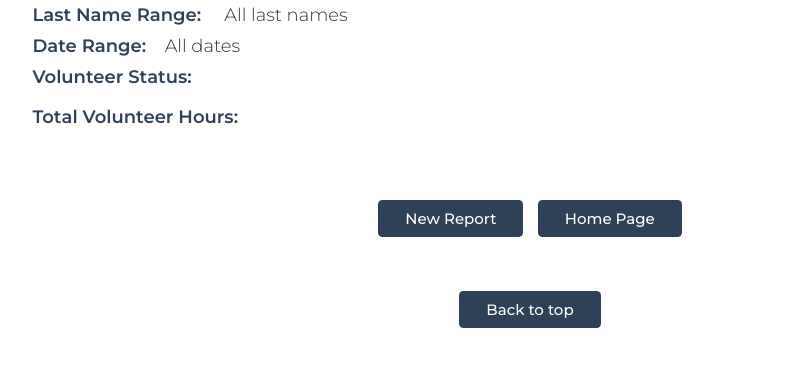
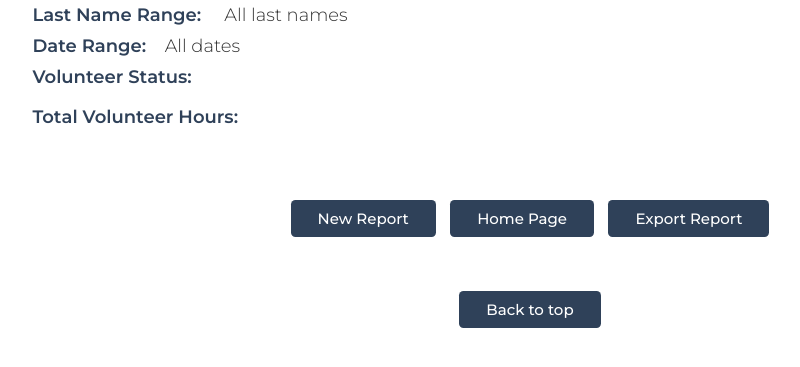
Before and after one commit to AlexKeehan/Empowerhouse, a PHP site: page /Empowerhouse/reportsPage.php in a window 1280 px wide. Shown: the part 245-612 px from the top of the page, without its empty margins (110-910 px from the left). Run offline with PHP 8.4, Linux system fonts and the light colour scheme; the visitor is signed in with stand-in values (Sample User, id 1); data that the repository does not hold is empty.

Commit message:
Merges & add button for exporting reports to CSV. Gonna need to change reportsPage.php to properly export reports

```diff
--- a/reportsPage.php
+++ b/reportsPage.php
@@ -1450,6 +1450,9 @@ function getBetweenDates($startDate, $endDate)
 	<a href="index.php">
         <button class = "theB">Home Page</button>
     </a>
+    <a href="reportsExport.php">
+        <button class = "theB">Export Report</button>
+    </a>
     </div>
     </main>
     <footer>
```
